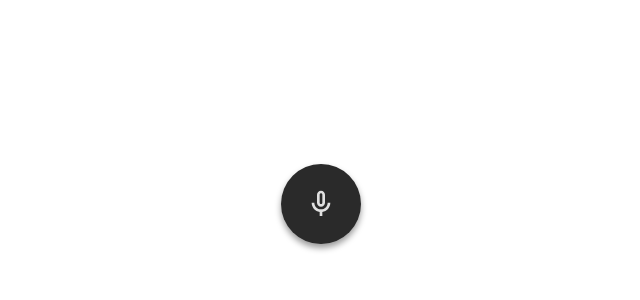
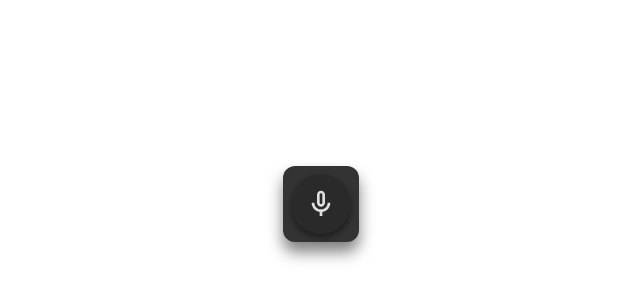
Before and after one commit to h0x91b/Nerd-Dictum, a React (Vite) app: page / in a window 1280 px wide. Shown: the part 196-496 px from the top of the page, without its empty margins (319-959 px from the left). Built offline with nearby package versions, Linux system fonts and the light colour scheme.

Commit message:
1.1 Fix window visibility - add background color to widget container (vibe-kanban b0e4fa7f)
The floating window is invisible because the widget container has no background. Add a semi-transparent or solid background to make it visible while keeping the rounded appearance.

```diff
--- a/src/main/main.ts
+++ b/src/main/main.ts
@@ -5,8 +5,8 @@ let mainWindow: BrowserWindow | null = null;
 
 function createWindow() {
   mainWindow = new BrowserWindow({
-    width: 120,
-    height: 120,
+    width: 90,
+    height: 90,
     frame: false,
     transparent: true,
     alwaysOnTop: true,
--- a/src/renderer/styles/App.css
+++ b/src/renderer/styles/App.css
@@ -3,11 +3,15 @@
   flex-direction: column;
   align-items: center;
   gap: 8px;
+  padding: 8px;
+  background: var(--bg-tertiary);
+  border-radius: 12px;
+  box-shadow: var(--shadow-lg);
 }
 
 .mic-button {
-  width: 80px;
-  height: 80px;
+  width: 60px;
+  height: 60px;
   border-radius: 50%;
   border: none;
   background: var(--bg-secondary);
```
Also changed, not shown: 1 other file (tests, documents, lock files or other folders).
